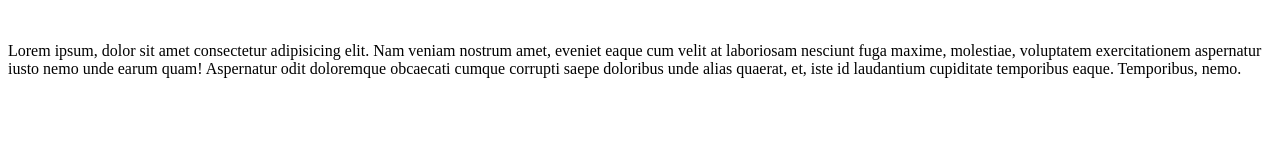
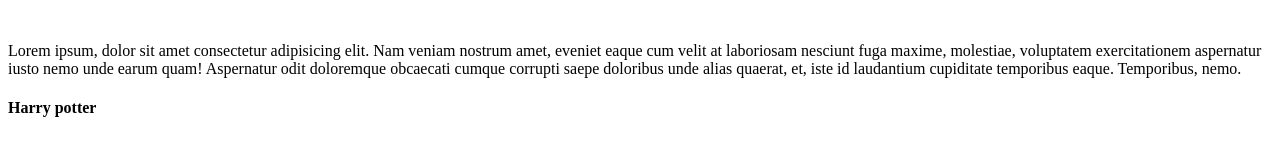
Before and after one commit to Harry089dreamer/my-1st-repo, a plain HTML site: page Index.html in a window 1280 px wide. Drawn offline with Linux system fonts and the light colour scheme.

Commit message:
jshgfrskfj

```diff
--- a/Index.html
+++ b/Index.html
@@ -10,5 +10,6 @@
 <body>
     <img src="" alt="">
     <p>Lorem ipsum, dolor sit amet consectetur adipisicing elit. Nam veniam nostrum amet, eveniet eaque cum velit at laboriosam nesciunt fuga maxime, molestiae, voluptatem exercitationem aspernatur iusto nemo unde earum quam! Aspernatur odit doloremque obcaecati cumque corrupti saepe doloribus unde alias quaerat, et, iste id laudantium cupiditate temporibus eaque. Temporibus, nemo.</p>
+    <h4>Harry potter</h4>
 </body>
 </html>
```
